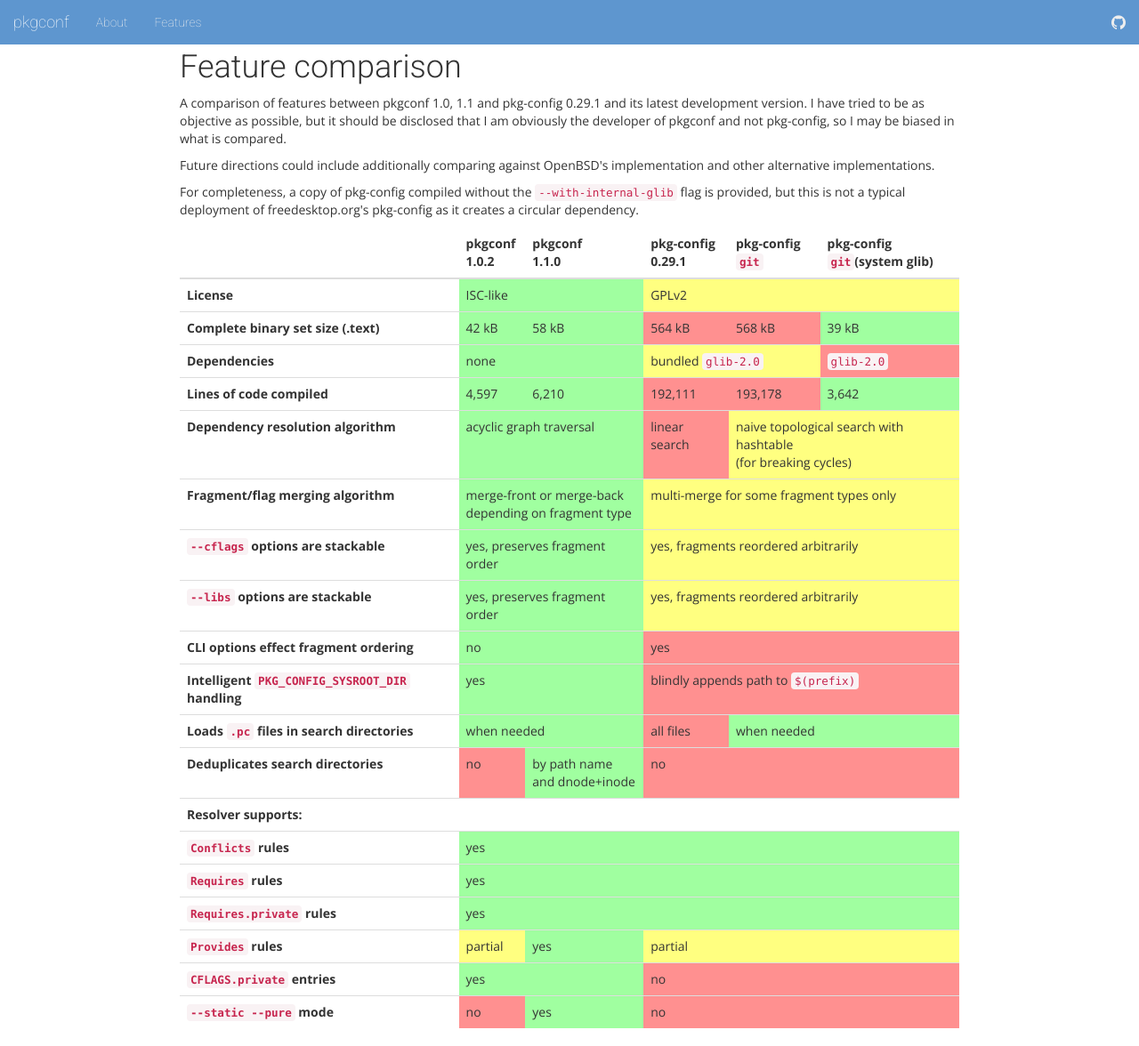
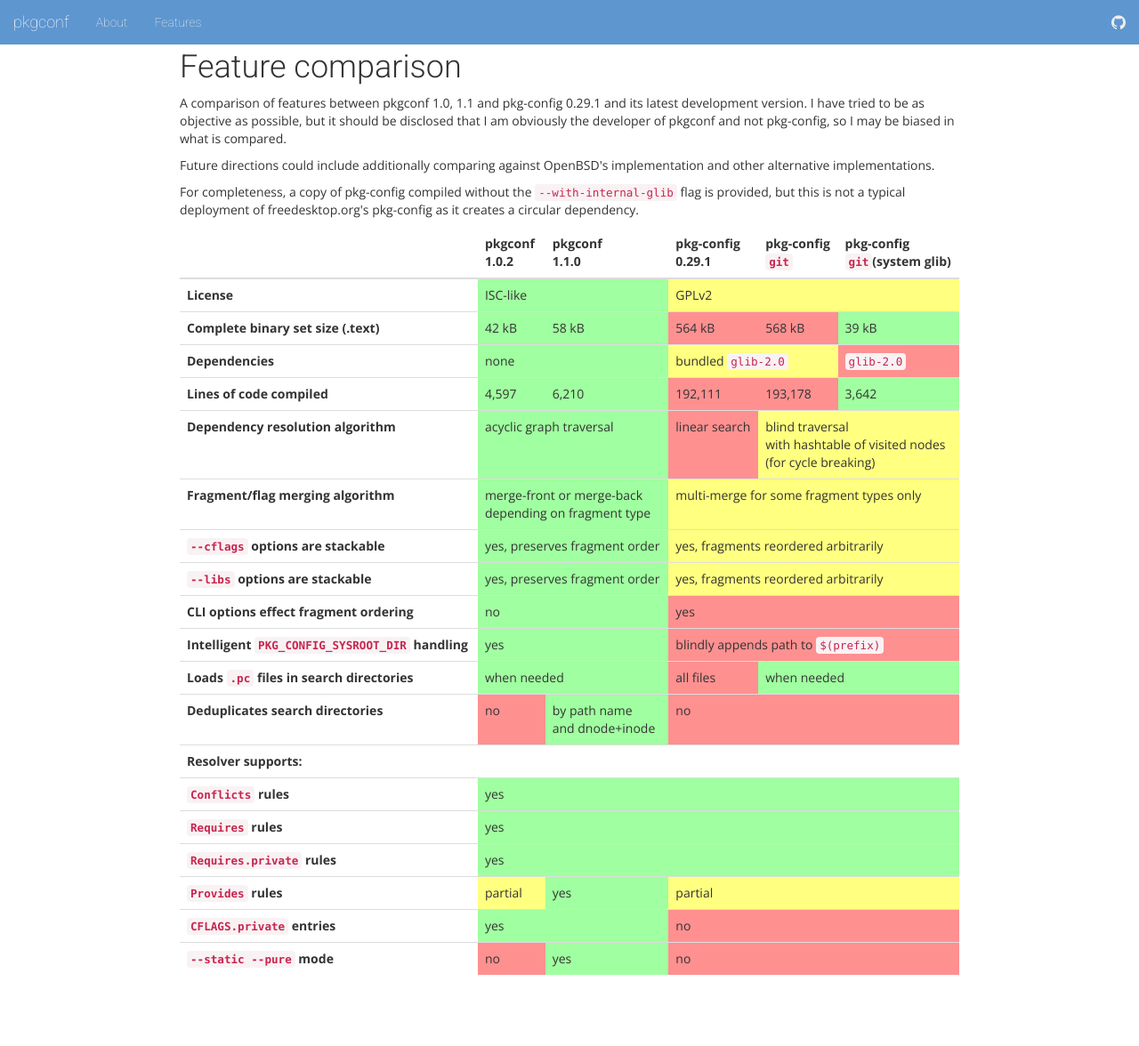
Before and after one commit to pkgconf/pkgconf.github.io, a Jekyll site: the page built from features.html, in a window 1280 px wide and 1176 px high. Shown: the whole window at 89% size. Built offline with Jekyll 4.4.1, drawn with Linux system fonts in a browser that asks for light colours; nearby versions of some CDN libraries.

Commit message:
features: better description

```diff
--- a/features.html
+++ b/features.html
@@ -56,7 +56,7 @@
       <th>Dependency resolution algorithm</th>
       <td colspan="2" class="background-good">acyclic graph traversal</td>
       <td class="background-bad">linear search</td>
-      <td colspan="2" class="background-okay">naive topological search with hashtable<br>(for breaking cycles)</td>
+      <td colspan="2" class="background-okay">blind traversal<br>with hashtable of visited nodes<br>(for cycle breaking)</td>
     </tr>
     <tr>
       <th>Fragment/flag merging algorithm</th>
```
